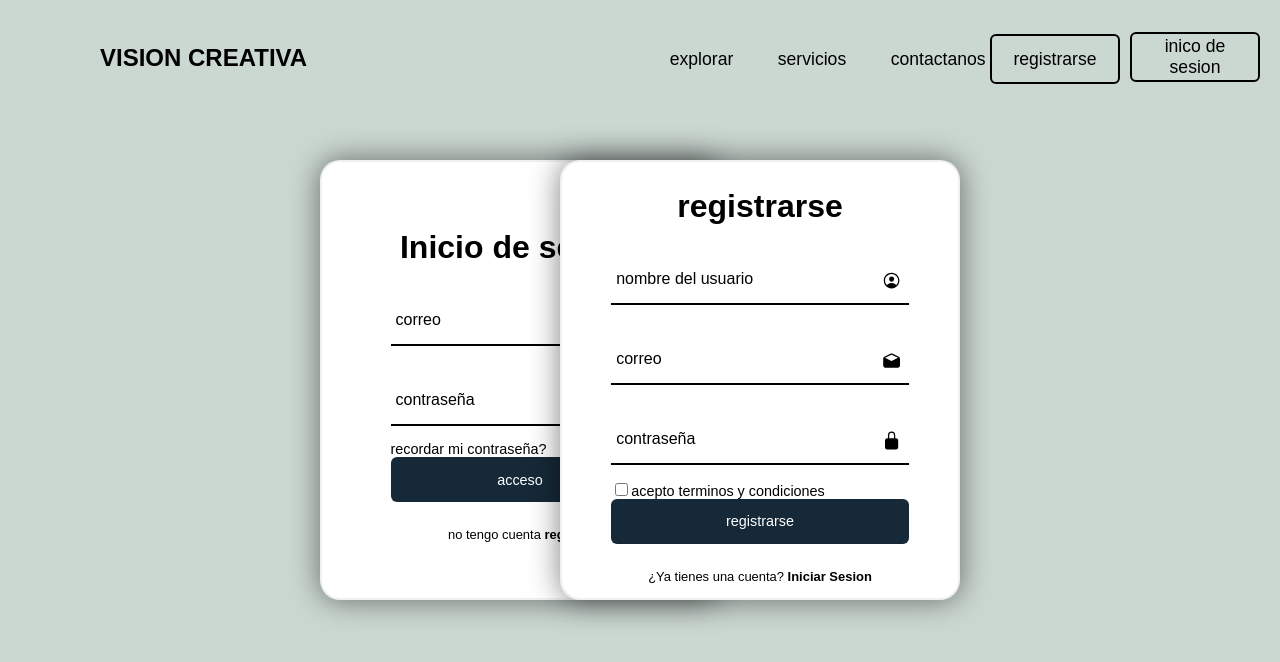
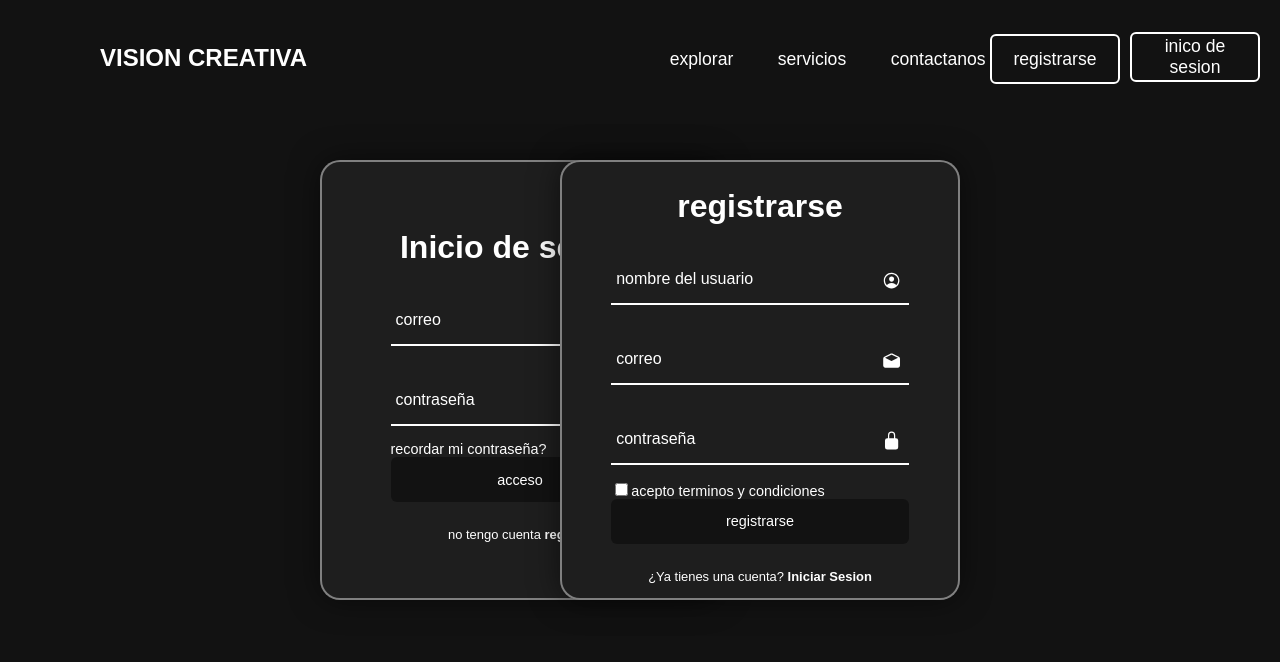
Before and after one commit to DemonGor223/Pagina-FreeLance, a plain HTML site: page inicio/login.html in a window 1280 px wide. Drawn offline with nearby package versions, Linux system fonts and the light colour scheme.

Commit message:
mamado 2

```diff
--- a/inicio/login.css
+++ b/inicio/login.css
@@ -8,7 +8,7 @@ body {
     justify-content: center;
     align-items: center;
     min-height: 100vh;
-    background: #CBD7D1;
+    background: #121212;
     background-size: cover;
     background-position: center;
     background-attachment: fixed;
@@ -31,7 +31,7 @@ header {
 }
 .logo {
     font-size: 1.5em;
-    color: #000000;
+    color: #ffffff;
     user-select: none;
 }
 .navigation a {
@@ -39,7 +39,7 @@ header {
     top: 1px;
     right: 60px;
     font-size: 1.1em;
-    color: #000000;
+    color: #ffffff;
     text-decoration: none;
     font-weight: 500;
     margin-left: 40px;
@@ -51,7 +51,7 @@ header {
     bottom: -6px;
     width: 100%;
     height: 3px;
-    background: #000000;
+    background: #ffffff;
     border-radius: 5px;
     transform-origin: right;
     transform: scaleX(0);
@@ -68,17 +68,17 @@ header {
     width: 130px;
     height: 50px;
     background: transparent;
-    border: 2px solid #000000;
+    border: 2px solid #ffffff;
     outline: none;
     border-radius: 6px;
     cursor: pointer;
     font-size: 1.1em;
-    color: #000000;
+    color: #ffffff;
     transition: .5s;
 }
 .navigation .btnlogin-popup:hover {
-    background: #000000;
-    color: #ffffff;
+    background: #ffffff;
+    color: #121212;
 }
 .navigation .btnregister {
     position: absolute;
@@ -87,17 +87,17 @@ header {
     width: 130px;
     height: 50px;
     background: transparent;
-    border: 2px solid #000000;
+    border: 2px solid #ffffff;
     outline: none;
     border-radius: 6px;
     cursor: pointer;
     font-size: 1.1em;
-    color: #000000;
+    color: #ffffff;
     transition: .5s;
 }
 .navigation .btnregister:hover {
-    background: #000000;
-    color: #ffffff;
+    background: #ffffff;
+    color: #121212;
 }
 .wraperlogin {
     top: 20%;
@@ -105,7 +105,7 @@ header {
     left: 25%;
     width: 400px;
     height: 440px;
-    background: #ffffff;
+    background: #1E1E1E;
     border: 2px solid rgba(225, 225, 225, .5);
     border-radius: 20px;
     backdrop-filter: blur(20px);
@@ -120,7 +120,7 @@ header {
     right: 25%;
     width: 400px;
     height: 440px;
-    background: #ffffff;
+    background: #1E1E1E;
     border: 2px solid rgba(225, 225, 225, .5);
     border-radius: 20px;
     backdrop-filter: blur(20px);
@@ -143,14 +143,14 @@ header {
 }
 .form-box h2 {
     font-size: 2em;
-    color: #000000;
+    color: #ffffff;
     text-align: center;
 }
 .input-box {
     position: relative;
     width: 100%;
     height: 50px;
-    border-bottom: 2px solid #000000;
+    border-bottom: 2px solid #ffffff;
     margin: 30px 0;
 }
 .input-box label {
@@ -159,7 +159,7 @@ header {
     left: 5px;
     transform: translateY(-50%);
     font-size: 1em;
-    color: #000000;
+    color: #ffffff;
     font-weight: 500;
     pointer-events: none;
     transition: .5s;
@@ -175,7 +175,7 @@ header {
     border: none;
     outline: none;
     font-size: 1em;
-    color: #000000;
+    color: #ffffff;
     font-weight: 600;
     padding: 0 35px 0 5px;
 }
@@ -184,19 +184,20 @@ header {
     right: 8px;
     font-size: 1.2em;
     line-height: 57px;
+    color: #ffffff;
 }
 .remember_forgot {
     font-size: .9em;
-    color: #000000;
+    color: #ffffff;
     font-weight: 500;
     margin: -15px 0 15px;
 }
 .remember_forgot label input {
-    accent-color: #000000;
+    accent-color: #ffffff;
     margin-right: 3px;
 }
 .remember_forgot a {
-    color: #000000;
+    color: #ffffff;
     text-decoration: none;
 }
 .remember_forgot a:hover {
@@ -205,7 +206,7 @@ header {
 .btn {
     width: 100%;
     height: 45px;
-    background: #162938;
+    background: #121212;
     border: none;
     outline: none;
     border-radius: 6px;
@@ -216,13 +217,13 @@ header {
 }
 .login-register {
     font-size: .9em;
-    color: #000000;
+    color: #ffffff;
     text-align: center;
     font-weight: 500;
     margin: 25px 0 10px;
 }
 .login-register p a {
-    color: #000000;
+    color: #ffffff;
     text-decoration: none;
     font-weight: 600;
 }
```
Also changed, not shown: inicio/login.html (+1 -1 lines).
